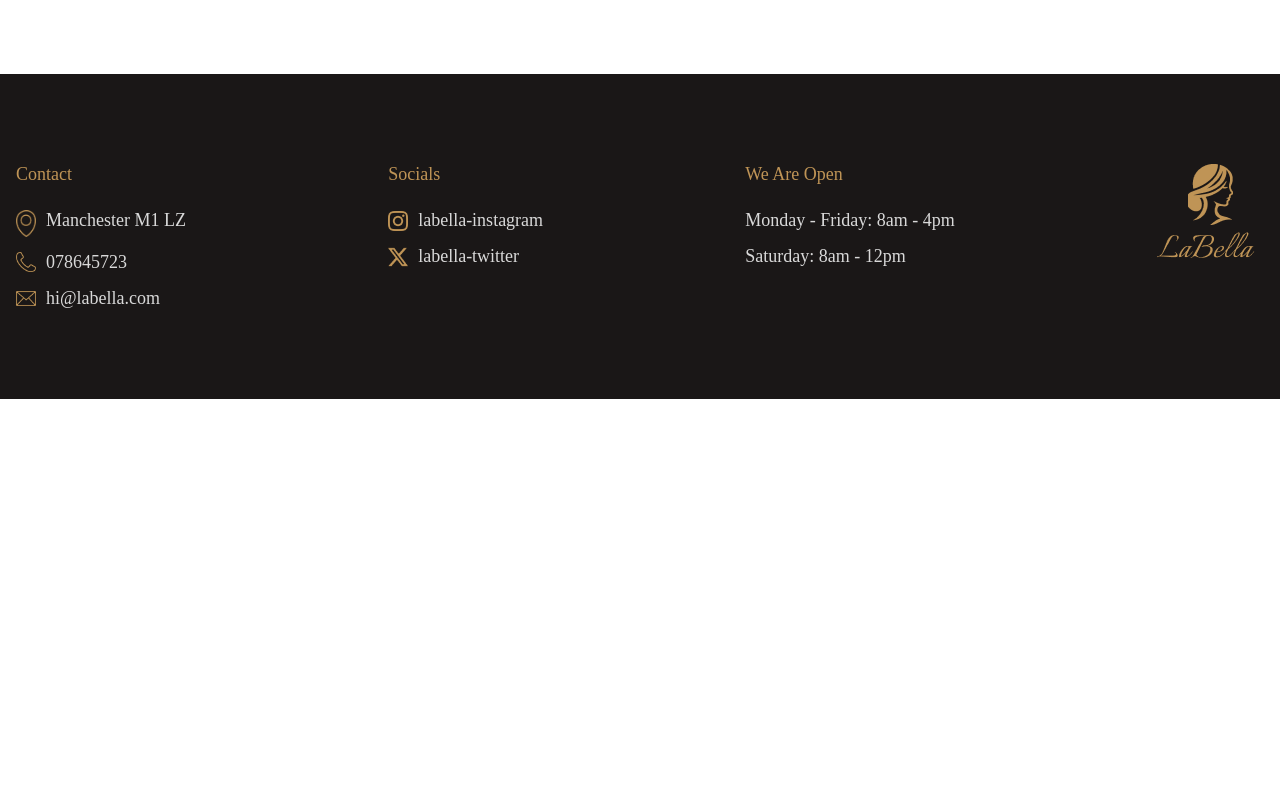
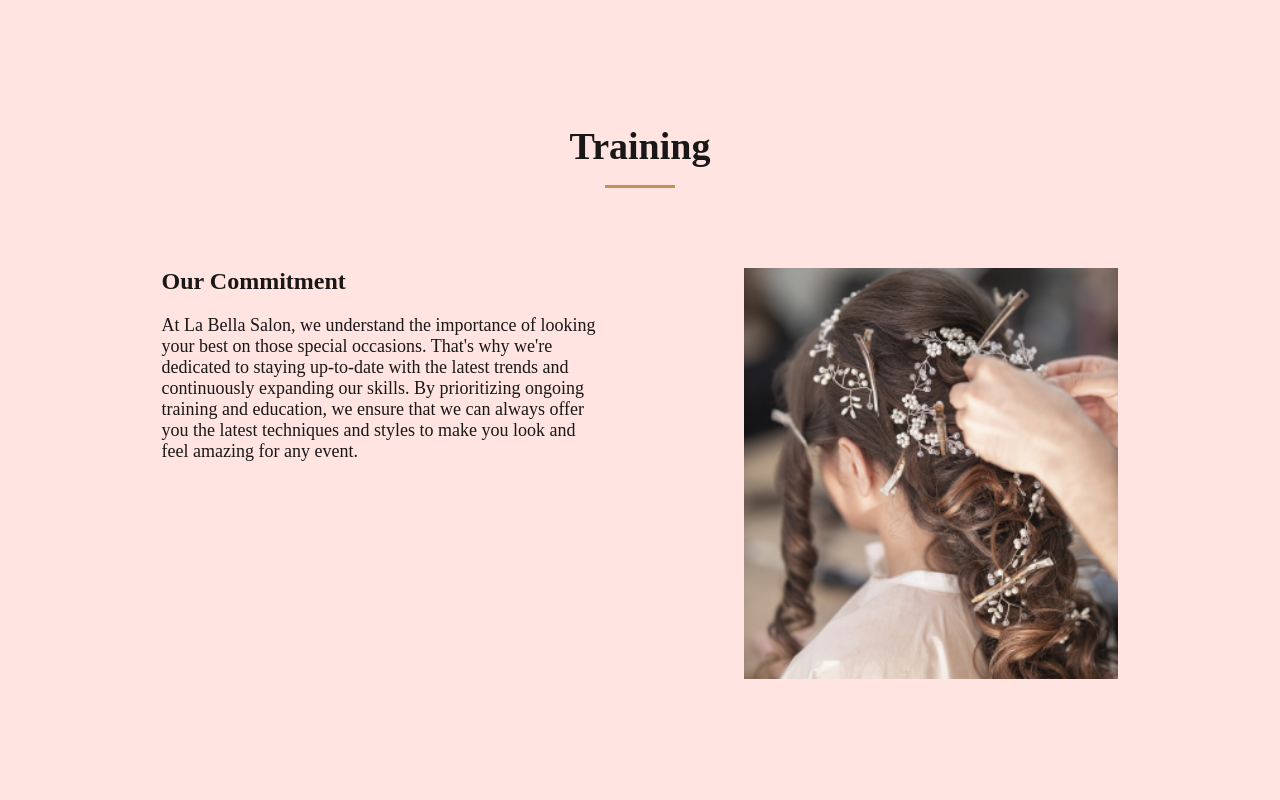
Before and after one commit to tomsky90/labella, a React (Vite) app: page /about in a window 1280 px wide. Shown: the part 1240-2040 px from the top of the page. Before the commit the page ends 1639 px from the top, so only its background shows below. Built offline with nearby package versions, Linux system fonts and the light colour scheme; a web font is replaced by a local one.

Commit message:
feat: training section + styles

```diff
--- a/src/base-styles/main.scss
+++ b/src/base-styles/main.scss
@@ -14,3 +14,4 @@
 @import "../pages/Home/home-choose-us";
 @import "../pages/Home/home-team";
 @import "../pages/About/welcome-section";
+@import "../pages/About/training-section";
--- a/src/pages/About/About.jsx
+++ b/src/pages/About/About.jsx
@@ -1,11 +1,12 @@
 import Banner from "../../components/Banner/Banner";
 import alice from "../../assets/images/About-page-image.png";
+import bride from "../../assets/images/bride.png";
 
 const About = () => {
   return (
     <div>
       <Banner heading={"About Us"} subheading={"Bit More About Us"} />
-      <secion className="about">
+      <section className="about">
         <div className="about__welcom-section-wrapper">
           <div className="about__welcom-img-wrapper">
             <img src={alice} alt="Owner" className="about__welcome-img" />
@@ -28,7 +29,31 @@ const About = () => {
             </p>
           </div>
         </div>
-      </secion>
+      </section>
+      <section className="about-training">
+        <h2 className="about-training__heading">Training</h2>
+        <div className="about-training__wrapper">
+          <div className="about-training__text-wrapper">
+            <h3 className="about-training__subheading">Our Commitment</h3>
+            <p>
+              At La Bella Salon, we understand the importance of looking your
+              best on those special occasions. That&apos;s why we&apos;re
+              dedicated to staying up-to-date with the latest trends and
+              continuously expanding our skills. By prioritizing ongoing
+              training and education, we ensure that we can always offer you the
+              latest techniques and styles to make you look and feel amazing for
+              any event.
+            </p>
+          </div>
+          <div className="about-training__img-wrapper">
+            <img
+              className="about-training__img"
+              src={bride}
+              alt="bride hair style"
+            />
+          </div>
+        </div>
+      </section>
     </div>
   );
 };
--- /dev/null
+++ b/src/pages/About/_training-section.scss
@@ -0,0 +1,61 @@
+.about-training {
+  padding: 150px 0;
+  background-color: $pink;
+
+  &__heading {
+    position: relative;
+    text-align: center;
+    font-size: 38px;
+    font-weight: bold;
+    margin-bottom: 50px;
+
+    &::after {
+      position: absolute;
+      content: "";
+      height: 3px;
+      width: 70px;
+      background-color: $gold;
+      bottom: -20px;
+      left: 50%;
+      transform: translateX(-50%);
+    }
+  }
+
+  &__wrapper {
+    display: flex;
+    justify-content: space-evenly;
+
+    @include container;
+
+    @include view(mobile) {
+      flex-direction: column-reverse;
+    }
+  }
+
+  &__text-wrapper {
+    margin-top: 50px;
+    width: 35%;
+
+    @include view(mobile) {
+      width: 100%;
+    }
+  }
+
+  &__subheading {
+    font-size: 24px;
+    font-weight: bold;
+    margin-bottom: 20px;
+  }
+
+  &__img-wrapper {
+    width: 30%;
+    margin-top: 50px;
+    @include view(mobile) {
+      width: 100%;
+    }
+  }
+  &__img {
+    width: 100%;
+    object-fit: cover;
+  }
+}
--- a/src/pages/About/_welcome-section.scss
+++ b/src/pages/About/_welcome-section.scss
@@ -2,7 +2,7 @@
   &__welcom-section-wrapper {
     display: flex;
     justify-content: space-evenly;
-    padding: 200px 0;
+    padding: 150px 0;
 
     @include container;
 
```
Also changed, not shown: src/assets/images/bride.png (added).
